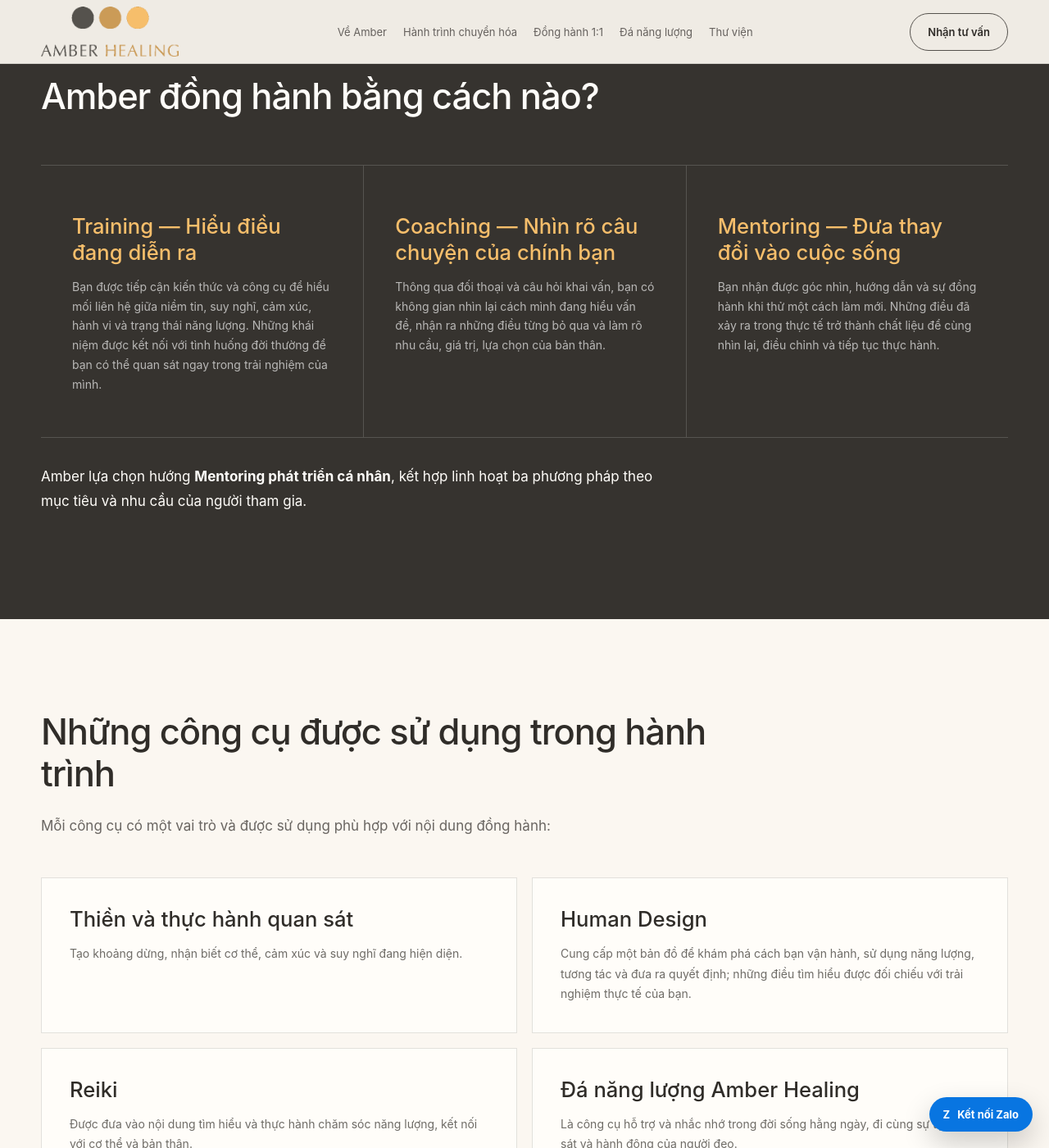
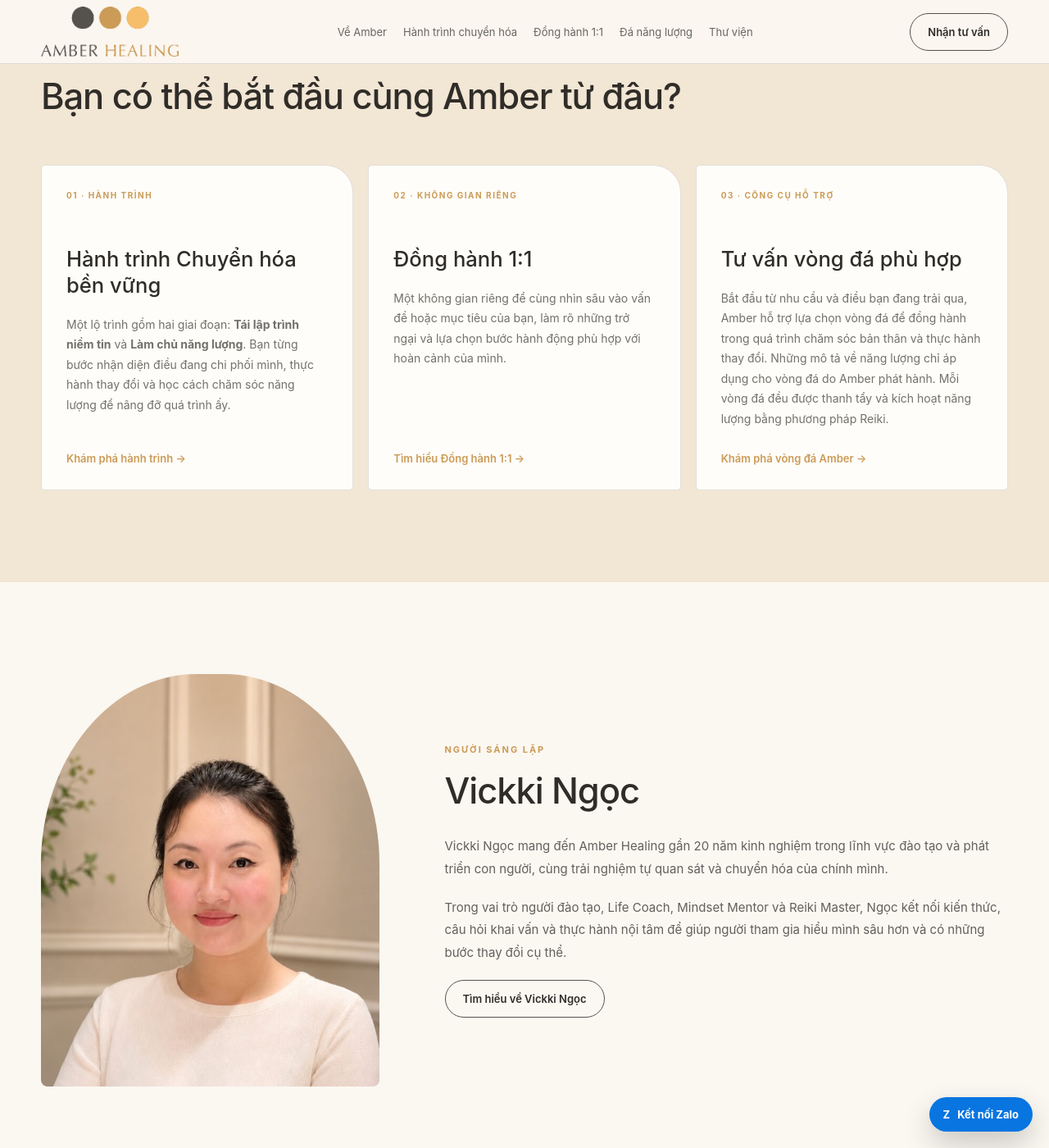
Before and after one commit to dinhhongngoc1511-wq/Amber-healing-website, a Jekyll site: the page docs/about.html, which Jekyll copies as it is, in a window 1280 px wide and 1400 px high, scrolled down 2102 px. Shown: the whole window at 82% size. Built offline with Jekyll 4.4.1, drawn with Linux system fonts in a browser that asks for light colours; some of the changed text lies outside the part shown.

Commit message:
Simplify About page structure and clarify Reiki activation wording for Amber stones

```diff
--- a/docs/about.html
+++ b/docs/about.html
@@ -16,9 +16,9 @@
 <section class="page-hero"><div class="shell"><p class="breadcrumb">Trang chủ / Về Amber Healing</p><p class="eyebrow">Về Amber Healing</p><h1 class="display">Mọi chuyển hóa bền vững đều bắt đầu từ bên trong.</h1><p class="lead">Amber Healing đồng hành trong hành trình phát triển cá nhân, giúp bạn hiểu bản thân, nhận diện những niềm tin và khuôn mẫu đang cản trở mình, chăm sóc năng lượng và thực hành những lựa chọn phù hợp hơn trong cuộc sống.</p><p class="lead">Amber kết hợp <strong>Training – Coaching – Mentoring</strong>, cùng các công cụ như thiền, Reiki, Human Design và đá năng lượng, để kết nối sự hiểu biết với trải nghiệm và thực hành của mỗi người.</p></div></section>
 <section class="section"><div class="shell reading"><h2>Vì sao Amber chọn bắt đầu từ bên trong?</h2><div class="copy"><p>Có những vấn đề tưởng như đã qua, nhưng lại xuất hiện trong một hoàn cảnh khác. Bạn đổi công việc nhưng vẫn cảm thấy mình chưa đủ giỏi. Bạn bước vào một mối quan hệ mới nhưng vẫn lo bị bỏ rơi. Bạn quyết tâm ưu tiên bản thân nhưng đến lúc cần nói “không”, bạn lại thấy có lỗi.</p><p>Hoàn cảnh có thể khác, trong khi cách bạn nhìn bản thân, diễn giải sự việc và phản ứng vẫn đi theo một khuôn mẫu quen thuộc.</p><p>Amber cùng bạn nhìn sâu vào những điều ấy: Bạn đang tin điều gì về mình? Bạn đang cố bảo vệ điều gì? Điều gì thực sự quan trọng với bạn? Và cách sống hiện tại có đang đưa bạn đến gần điều đó?</p><p>Khi hiểu rõ hơn điều đang dẫn dắt mình, bạn có thêm khả năng lựa chọn và từng bước tạo ra thay đổi.</p></div></div></section>
 <section class="section soft"><div class="shell reading"><h2>Chuyển hóa bền vững là điều Amber hướng đến</h2><div class="copy"><p>Một điều nhận ra hôm nay có ý nghĩa khi bạn có thể mang nó vào cuộc trò chuyện ngày mai, một quyết định khó hoặc một tình huống từng khiến mình mất bình tĩnh.</p><p>Với Amber, chuyển hóa là quá trình bạn mở rộng cách hiểu về bản thân và cuộc sống, từ đó có thêm những cách đáp lại phù hợp. Sự bền vững được hình thành khi những hiểu biết ấy được thực hành, điều chỉnh và dần trở thành khả năng của chính bạn.</p><p>Bạn vẫn có thể buồn, giận, chao đảo hoặc quay lại phản ứng cũ. Qua mỗi lần quan sát và thực hành, bạn có thể nhận ra sớm hơn, hiểu mình sâu hơn và biết cách tiếp tục.</p><p>Điều Amber hướng tới là giúp bạn ngày càng chủ động với cuộc sống, có khả năng tự chăm sóc và đồng hành với bản thân.</p></div></div></section>
-<section class="section dark"><div class="shell"><h2>Amber đồng hành bằng cách nào?</h2><div class="method-row"><article><h3>Training — Hiểu điều đang diễn ra</h3><p>Bạn được tiếp cận kiến thức và công cụ để hiểu mối liên hệ giữa niềm tin, suy nghĩ, cảm xúc, hành vi và trạng thái năng lượng. Những khái niệm được kết nối với tình huống đời thường để bạn có thể quan sát ngay trong trải nghiệm của mình.</p></article><article><h3>Coaching — Nhìn rõ câu chuyện của chính bạn</h3><p>Thông qua đối thoại và câu hỏi khai vấn, bạn có không gian nhìn lại cách mình đang hiểu vấn đề, nhận ra những điều từng bỏ qua và làm rõ nhu cầu, giá trị, lựa chọn của bản thân.</p></article><article><h3>Mentoring — Đưa thay đổi vào cuộc sống</h3><p>Bạn nhận được góc nhìn, hướng dẫn và sự đồng hành khi thử một cách làm mới. Những điều đã xảy ra trong thực tế trở thành chất liệu để cùng nhìn lại, điều chỉnh và tiếp tục thực hành.</p></article></div><p class="lead" style="color:var(--white);margin-top:32px">Amber lựa chọn hướng <strong>Mentoring phát triển cá nhân</strong>, kết hợp linh hoạt ba phương pháp theo mục tiêu và nhu cầu của người tham gia.</p></div></section>
-<section class="section"><div class="shell"><div class="reading"><h2>Những công cụ được sử dụng trong hành trình</h2><p class="lead">Mỗi công cụ có một vai trò và được sử dụng phù hợp với nội dung đồng hành:</p></div><div class="feature-grid"><article class="feature"><h3>Thiền và thực hành quan sát</h3><p>Tạo khoảng dừng, nhận biết cơ thể, cảm xúc và suy nghĩ đang hiện diện.</p></article><article class="feature"><h3>Human Design</h3><p>Cung cấp một bản đồ để khám phá cách bạn vận hành, sử dụng năng lượng, tương tác và đưa ra quyết định; những điều tìm hiểu được đối chiếu với trải nghiệm thực tế của bạn.</p></article><article class="feature"><h3>Reiki</h3><p>Được đưa vào nội dung tìm hiểu và thực hành chăm sóc năng lượng, kết nối với cơ thể và bản thân.</p></article><article class="feature"><h3>Đá năng lượng Amber Healing</h3><p>Là công cụ hỗ trợ và nhắc nhớ trong đời sống hằng ngày, đi cùng sự tự quan sát và hành động của người đeo.</p></article></div><p class="lead" style="margin-top:32px">Bạn được hướng dẫn để hiểu cách sử dụng các công cụ, nhận biết điều phù hợp và chủ động áp dụng vào cuộc sống.</p></div></section>
-<section class="section soft"><div class="shell"><h2>Bạn có thể bắt đầu cùng Amber từ đâu?</h2><div class="cards"><article class="card"><span class="num">01 · HÀNH TRÌNH</span><h3>Hành trình Chuyển hóa bền vững</h3><p>Một lộ trình gồm hai giai đoạn: <strong>Tái lập trình niềm tin</strong> và <strong>Làm chủ năng lượng</strong>. Bạn từng bước nhận diện điều đang chi phối mình, thực hành thay đổi và học cách chăm sóc năng lượng để nâng đỡ quá trình ấy.</p><a class="link" href="innershift.html">Khám phá hành trình →</a></article><article class="card"><span class="num">02 · KHÔNG GIAN RIÊNG</span><h3>Đồng hành 1:1</h3><p>Một không gian riêng để cùng nhìn sâu vào vấn đề hoặc mục tiêu của bạn, làm rõ những trở ngại và lựa chọn bước hành động phù hợp với hoàn cảnh của mình.</p><a class="link" href="coaching.html">Tìm hiểu Đồng hành 1:1 →</a></article><article class="card"><span class="num">03 · CÔNG CỤ HỖ TRỢ</span><h3>Tư vấn vòng đá phù hợp</h3><p>Bắt đầu từ nhu cầu và điều bạn đang trải qua, Amber hỗ trợ lựa chọn vòng đá để đồng hành trong quá trình chăm sóc bản thân và thực hành thay đổi. Các mô tả năng lượng của Amber áp dụng cho vòng đá do Amber phát hành, đã được Reiki thanh tẩy và kích hoạt.</p><a class="link" href="stones.html">Khám phá vòng đá Amber →</a></article></div></div></section>
+
+
+<section class="section soft"><div class="shell"><h2>Bạn có thể bắt đầu cùng Amber từ đâu?</h2><div class="cards"><article class="card"><span class="num">01 · HÀNH TRÌNH</span><h3>Hành trình Chuyển hóa bền vững</h3><p>Một lộ trình gồm hai giai đoạn: <strong>Tái lập trình niềm tin</strong> và <strong>Làm chủ năng lượng</strong>. Bạn từng bước nhận diện điều đang chi phối mình, thực hành thay đổi và học cách chăm sóc năng lượng để nâng đỡ quá trình ấy.</p><a class="link" href="innershift.html">Khám phá hành trình →</a></article><article class="card"><span class="num">02 · KHÔNG GIAN RIÊNG</span><h3>Đồng hành 1:1</h3><p>Một không gian riêng để cùng nhìn sâu vào vấn đề hoặc mục tiêu của bạn, làm rõ những trở ngại và lựa chọn bước hành động phù hợp với hoàn cảnh của mình.</p><a class="link" href="coaching.html">Tìm hiểu Đồng hành 1:1 →</a></article><article class="card"><span class="num">03 · CÔNG CỤ HỖ TRỢ</span><h3>Tư vấn vòng đá phù hợp</h3><p>Bắt đầu từ nhu cầu và điều bạn đang trải qua, Amber hỗ trợ lựa chọn vòng đá để đồng hành trong quá trình chăm sóc bản thân và thực hành thay đổi. Những mô tả về năng lượng chỉ áp dụng cho vòng đá do Amber phát hành. Mỗi vòng đá đều được thanh tẩy và kích hoạt năng lượng bằng phương pháp Reiki.</p><a class="link" href="stones.html">Khám phá vòng đá Amber →</a></article></div></div></section>
 <section class="section"><div class="shell profile"><div class="profile-photo"><img src="vickki-ngoc.jpg" alt="Vickki Ngọc — Người sáng lập Amber Healing" loading="lazy"></div><div><p class="eyebrow">Người sáng lập</p><h2>Vickki Ngọc</h2><div class="copy" style="margin-top:28px"><p>Vickki Ngọc mang đến Amber Healing gần 20 năm kinh nghiệm trong lĩnh vực đào tạo và phát triển con người, cùng trải nghiệm tự quan sát và chuyển hóa của chính mình.</p><p>Trong vai trò người đào tạo, Life Coach, Mindset Mentor và Reiki Master, Ngọc kết nối kiến thức, câu hỏi khai vấn và thực hành nội tâm để giúp người tham gia hiểu mình sâu hơn và có những bước thay đổi cụ thể.</p></div><a class="pill" href="guide.html">Tìm hiểu về Vickki Ngọc</a></div></div></section>
 <section class="cta"><div class="shell"><h2>Bắt đầu từ điều bạn đang cần</h2><p>Bạn có thể đến với Amber khi đang gặp một vấn đề cụ thể, đứng trước một lựa chọn, hoặc đơn giản là muốn hiểu mình hơn.</p><p>Hãy chia sẻ câu chuyện của bạn để cùng tìm một cách bắt đầu phù hợp.</p><a class="button gold" href="contact.html">Trao đổi cùng Amber</a></div></section></main>
     <footer class="footer"><div class="shell footer-grid"><div><a href="index.html"><img class="logo" src="logo-web.png" alt="Amber Healing"></a><p>Mọi chuyển hóa bền vững đều bắt đầu từ bên trong.</p></div><div><h4>Khám phá</h4><a href="innershift.html">Chuyển hóa bền vững</a><a href="coaching.html">Đồng hành 1:1</a><a href="stones.html">Đá năng lượng</a></div><div><h4>Kết nối</h4><a href="guide.html">Vickki Ngọc</a><a href="library.html">Thư viện Amber</a><a href="contact.html">Nhận tư vấn</a></div></div><div class="shell"><p class="copyright">© 2026 Amber Healing.</p></div></footer>
```
